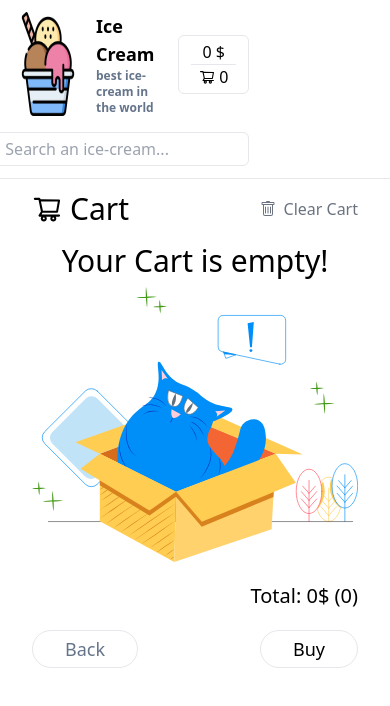
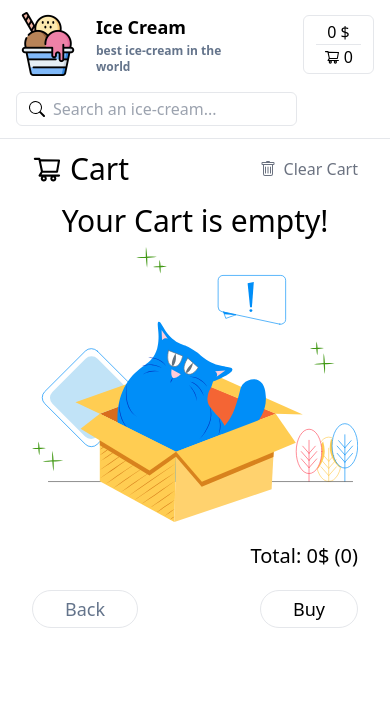
Before and after one commit to anysofronova/react-ts-ice-cream-app, a React (Create React App) app: page /cart in a window 390 px wide. Shown: the top 706 px of the page. Built offline with nearby package versions, Linux system fonts and the light colour scheme.

Commit message:
BUG: Header mobile version

```diff
--- a/src/components/Header/Header.module.scss
+++ b/src/components/Header/Header.module.scss
@@ -14,21 +14,25 @@
 }
 @media screen and (max-width: 700px) {
   .header {
-    @apply px-8 gap-4;
+    @apply grid-cols-2  px-8 gap-4;
     grid-template-areas: "logo cart" "searchPanel searchPanel";
   }
   .logo {
     grid-area: logo;
+    justify-self: start;
   }
   .searchPanel {
     grid-area: searchPanel;
+    justify-self: start;
   }
   .cart {
     grid-area: cart;
+    justify-self: end;
   }
 }
 @media screen and (max-width: 480px) {
   .header {
-    @apply px-4;
+    @apply grid-cols-3  px-4;
+    grid-template-areas: "logo logo cart" "searchPanel searchPanel searchPanel";
   }
 }
```
